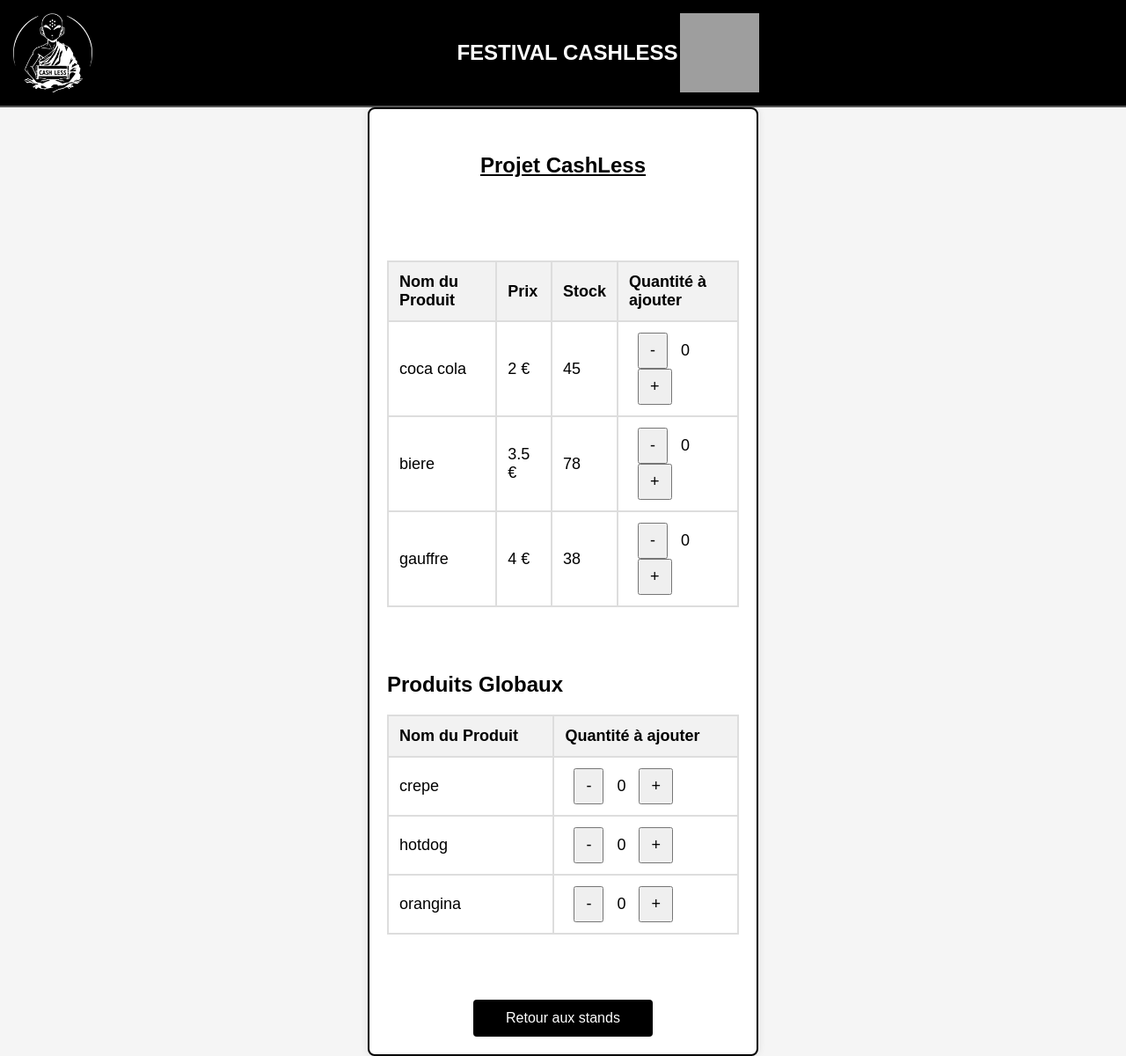
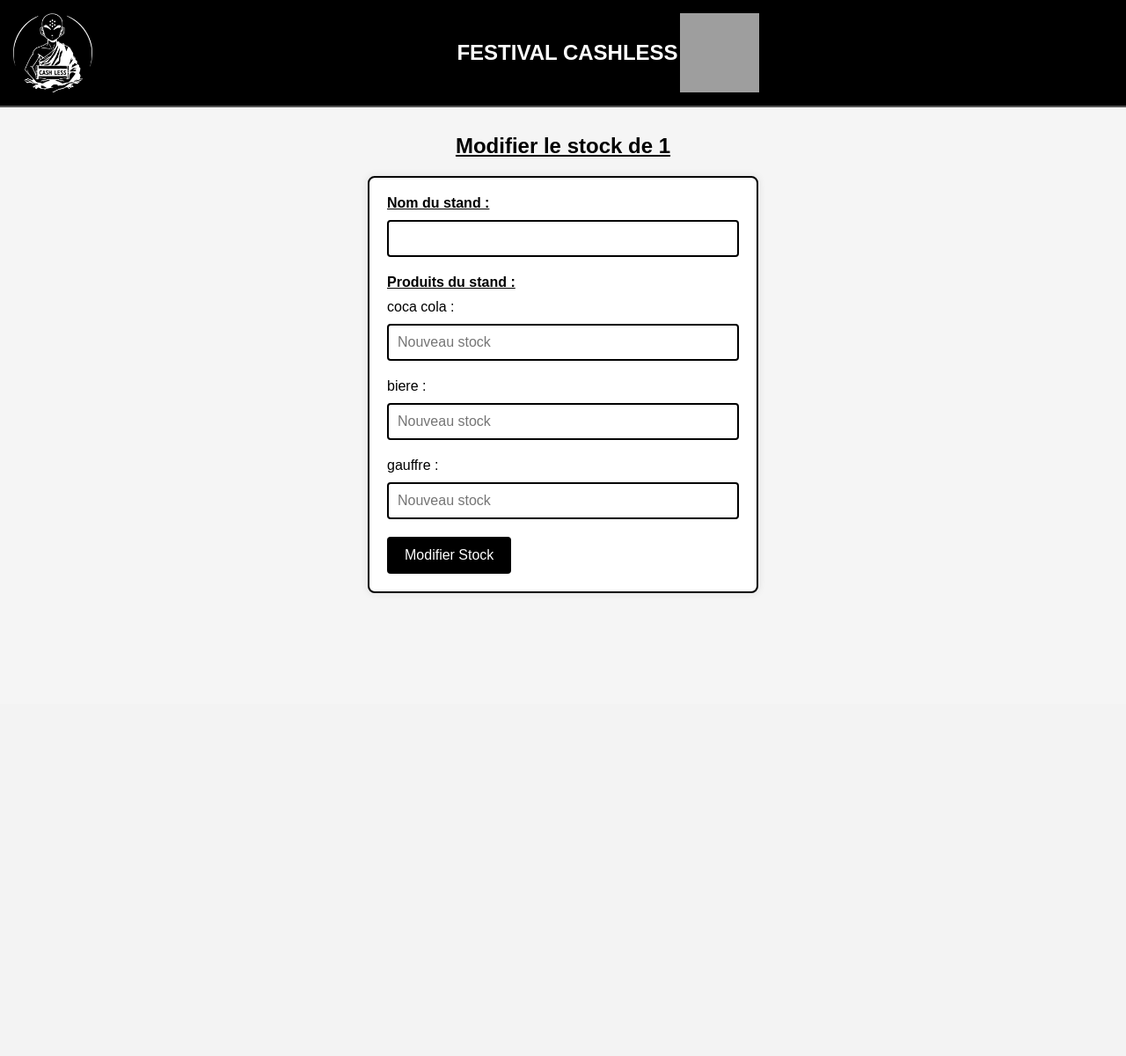
Before and after one commit to MaximePouchoy/projet_cashless_fin_bts, a Node server app: page /ajouterStock?stand=1 in a window 1280 px wide. Shown: the whole page at 88% size. After the commit the page ends 674 px from the top, so only its background shows below. Run offline with Node 20, Linux system fonts and the light colour scheme; data comes from the database, SQL or seed files in the repository; grey boxes are pictures that could not be loaded.

Commit message:
marche pas sde fou mais bon

```diff
--- a/public/stylesheets/style.css
+++ b/public/stylesheets/style.css
@@ -215,6 +231,9 @@ body {
   width: 100%;
   border-collapse: collapse;
   margin-top: 20px;
+  border-radius: 2px;
+
+
 }
 
 .product-container th, .product-container td {
@@ -222,16 +241,27 @@ body {
   text-align: left;
   padding: 12px;
   font-size: 18px;
+  border-color: black;
+  border-radius: 2px;
 }
 
 .product-container th {
   background-color: #f2f2f2;
+  border-radius: 2px;
+  background-color: black;
+
+
 }
 
 .product-container td button {
   margin: 0 10px;
   padding: 8px 12px;
   font-size: 18px; /
+}
+
+.table-header {
+  background-color: black;
+  color: white;
 }
 
 .error-input {
--- a/routes/index.js
+++ b/routes/index.js
@@ -232,44 +232,8 @@ router.get('/pageAdmin', (req, res) => {
   res.render('pageAdmin', { title: 'page Admin CashLess' });
 });
 
-router.get('/choixStandAdmin', (req, res) => {
 
-  // Exécute une requête SQL pour récupérer le nombre de stands
-  connection.query('SELECT * FROM stand ORDER BY id', (error, results) => {
-    if (error) {
-      throw error;
-    }
-    // Récupère le nombre de stands
-    const nombreDeStands = results[0].nombre_de_stands;
-    // Rend la page "vente" avec le nombre de stands comme variable
-    res.render('choixStandAdmin', { title: 'Projet CashLess', nombreDeStands: results });
-    console.log('Résultats de la requête :', results.length );
-    console.log('Résultats de la requête :'  + results[0].nom);
-  });
-});
-router.get('/ajouterStock', (req, res, next) => {
-  // Exécute une requête SQL pour récupérer les produits avec leur prix et leur stock
-  const query1 = `
-    SELECT lesproduitsdesstands.id_produit, lesproduitsdesstands.stock, produit.nom, produit.prix
-    FROM lesproduitsdesstands
-           JOIN produit ON lesproduitsdesstands.id_produit = produit.id
-    WHERE lesproduitsdesstands.id_stand = ?
-  `;
-  connection.query(query1, [req.query.stand], (error, results) => {
-    if (error) {
-      throw error;
-    }
-    // Ensuite, exécutez la deuxième requête SQL pour récupérer tous les noms de produits
-    const query2 = `SELECT id, nom FROM produit`;
-    connection.query(query2, (error, produits_global) => {
-      if (error) {
-        throw error;
-      }
-      // Rend la page "ajouterStock" avec les données récupérées
-      res.render('ajouterStock', { title: 'Projet CashLess', produits: results, produits_global: produits_global });
-    });
-  });
-});
+
 router.get('/ajouterBenevole', (req, res) => {
   connection.query('SELECT * FROM stand ORDER BY id', (error, results) => {
     if (error) {
@@ -357,4 +321,80 @@ router.post('/creerStand', (req, res) => {
   });
 });
 
+
+
+router.get('/choixStandAdmin', (req, res) => {
+  // Exécuter une requête SQL pour récupérer tous les stands
+  connection.query('SELECT * FROM stand ORDER BY id', (error, results) => {
+    if (error) {
+      console.error('Erreur lors de la récupération des stands :', error);
+      return res.status(500).send('Erreur lors de la récupération des stands.');
+    }
+
+    // Rendre la page "choixStandAdmin" avec les données récupérées
+    res.render('choixStandAdmin', { title: 'Projet CashLess', nombreDeStands: results });
+  });
+});
+
+router.get('/ajouterStock', (req, res, next) => {
+  const standId = req.query.stand; // Récupérer l'ID du stand depuis la requête
+
+  // Exécuter une requête SQL pour récupérer les produits du stand avec leur prix et leur stock
+  const query1 = `
+    SELECT lesproduitsdesstands.id_produit, lesproduitsdesstands.stock, produit.nom, produit.prix
+    FROM lesproduitsdesstands
+    JOIN produit ON lesproduitsdesstands.id_produit = produit.id
+    WHERE lesproduitsdesstands.id_stand = ?
+  `;
+  connection.query(query1, [standId], (error, results) => {
+    if (error) {
+      console.error('Erreur lors de la récupération des produits du stand :', error);
+      return res.status(500).send('Erreur lors de la récupération des produits du stand.');
+    }
+
+    // Ensuite, exécuter une requête SQL pour récupérer tous les noms de produits globaux
+    const query2 = 'SELECT id, nom FROM produit';
+    connection.query(query2, (error, produits_global) => {
+      if (error) {
+        console.error('Erreur lors de la récupération des produits globaux :', error);
+        return res.status(500).send('Erreur lors de la récupération des produits globaux.');
+      }
+
+      // Rendre la page "ajouterStock" avec les données récupérées
+      res.render('ajouterStock', { title: 'Projet CashLess', produits: results, produits_global: produits_global, idstand: standId});
+    });
+  });
+});
+
+router.post('/modifierStock', (req, res, next) => {
+  const standId = req.query.stand; // Récupérer l'ID du stand depuis la requête
+  const standNom = req.body.nom; // Récupérer le nom du stand depuis le formulaire
+  const produits = req.body.produits; // Récupérer la liste des produits avec leurs nouveaux stocks depuis le formulaire
+
+  // Parcourir la liste des produits pour mettre à jour le stock de chaque produit dans la table "lesproduitsdesstands"
+  produits.forEach(produit => {
+    const idProduit = produit.id;
+    const nouveauStock = req.body[`stock_${idProduit}`]; // Récupérer le nouveau stock à partir de req.body
+
+    // Mettre à jour le stock du produit dans la table "lesproduitsdesstands"
+    const updateQuery = 'UPDATE lesproduitsdesstands SET stock = ? WHERE id_produit = ? AND id_stand = ?';
+    connection.query(updateQuery, [nouveauStock, idProduit, standId], (err, results) => {
+      if (err) {
+        console.error('Erreur lors de la mise à jour du stock du produit :', err);
+        // Envoyer une réponse d'erreur au client
+        return res.status(500).send('Erreur lors de la mise à jour du stock du produit.');
+      }
+    });
+  });
+
+  // Envoyer une réponse de succès au client
+  res.status(200).send('Stock des produits mis à jour avec succès.');
+});
+
+
+
+
+
+
+
 module.exports = router;
--- a/views/ajouterStock.ejs
+++ b/views/ajouterStock.ejs
@@ -1,94 +1,61 @@
 <% include header.ejs %>
 
-<form action="/creerProduit" method="POST" class="form-container">
-    <div class="title-container">
-        <div class="main-title"><%= title %></div>
-    </div>
+<div class="title-container">
+    <div class="main-title">Modifier le stock de <%=idstand%></div>
+</div>
 
-    <br>
-    <br>
-    <br>
+<form action="/modifierStock?stand=<%=idstand%>" method="POST" class="form-container"> <!-- Ajoutez l'ID du stand à l'URL du formulaire -->
+    <label for="nom" class="subtitle_stand">Nom du stand :</label>
+    <input type="text" id="nom" name="nom" required><br>
+    <label for="produitDuStand" class="subtitle_stand">Produits du stand :</label>
+    <% produits.forEach(produit => { %>
+        <div class="product-container">
+            <input type="hidden" name="produits[]" value="<%= produit.id %>">
+            <label for="stock_<%= produit.id %>"><%= produit.nom %> :</label>
+            <input type="number" id="stock_<%= produit.id %>" name="stock_<%= produit.id %>"
+                   placeholder="Nouveau stock" min="0" required><br>
+        </div>
+    <% }); %>
 
-    <div class="product-container">
-        <table>
-            <tr>
-                <th>Nom du Produit</th>
-                <th>Prix</th>
-                <th>Stock</th>
-                <th>Quantité à ajouter</th>
-            </tr>
-            <% produits.forEach(produit => { %>
-                <tr>
-                    <td><%= produit.nom %></td>
-                    <td><%= produit.prix %> €</td>
-                    <td><%= produit.stock %></td>
-                    <td>
-                        <!-- Boutons pour augmenter ou diminuer la quantité -->
-                        <button onclick="decrementQuantity(<%= produit.id_produit %>)">-</button>
-                        <span id="quantity_<%= produit.id_produit %>">0</span>
-                        <button onclick="incrementQuantity(<%= produit.id_produit %>)">+</button>
-                    </td>
-                </tr>
-            <% }); %>
-        </table>
-    </div>
-
-    <br>
-    <br>
-    <br>
-
-    <div class="product-container">
-        <h2>Produits Globaux</h2>
-        <table>
-            <tr>
-                <th>Nom du Produit</th>
-                <th>Quantité à ajouter</th>
-            </tr>
-            <% produits_global.forEach(produit => {
-                // Vérifier si le produit est déjà présent dans la liste des produits du stand
-                const isPresentInStand = produits.find(prod => prod.id_produit === produit.id);
-            if (!isPresentInStand) { // Exclure les produits déjà présents dans le stand
-            %>
-            <tr>
-                <td><%= produit.nom %></td>
-                <td>
-                    <!-- Boutons pour augmenter ou diminuer la quantité -->
-                    <button onclick="decrementQuantity(<%= produit.id %>)">-</button>
-                    <span id="quantity_<%= produit.id %>">0</span>
-                    <button onclick="incrementQuantity(<%= produit.id %>)">+</button>
-                </td>
-            </tr>
-            <% }
-            }); %>
-        </table>
-    </div>
-
-    <br>
-    <br>
-    <br>
-    <div class="retour-boutton">
-        <a href="/vente"><button class="submit-button">Retour aux stands</button></a>
-    </div>
-
+    <button type="submit">Modifier Stock</button>
 </form>
 
+
 <script>
-    // Fonction pour incrémenter la quantité
-    function incrementQuantity(productId) {
-        var quantityElement = document.getElementById('quantity_' + productId);
-        var currentQuantity = parseInt(quantityElement.innerText);
-        quantityElement.innerText = currentQuantity + 1;
-    }
+    document.querySelector('form').addEventListener('submit', function(event) {
+        let valid = true;
 
-    // Fonction pour décrémenter la quantité
-    function decrementQuantity(productId) {
-        var quantityElement = document.getElementById('quantity_' + productId);
-        var currentQuantity = parseInt(quantityElement.innerText);
-        if (currentQuantity > 0) {
-            quantityElement.innerText = currentQuantity - 1;
+        // Validation du champ de saisie du nom du stand
+        const nomInput = document.getElementById('nom');
+        if (!nomInput.value) {
+            valid = false;
+            nomInput.classList.add('error-input');
+            nomInput.insertAdjacentHTML('afterend', '<span class="error-message">Veuillez entrer un nom pour le stand.</span>');
+        } else {
+            nomInput.classList.remove('error-input');
+            const errorMessage = nomInput.nextElementSibling;
+            if (errorMessage) errorMessage.remove();
         }
-    }
+
+        // Validation du nouveau stock pour chaque produit
+        <% produits.forEach(produit => { %>
+        const stock_<%= produit.id %> = document.getElementById('stock_<%= produit.id %>');
+        if (!stock_<%= produit.id %>.value || stock_<%= produit.id %>.value < 0) {
+            valid = false;
+            stock_<%= produit.id %>.classList.add('error-input');
+            stock_<%= produit.id %>.insertAdjacentHTML('afterend', '<span class="error-message">Le nouveau stock doit être un nombre positif.</span>');
+        } else {
+            stock_<%= produit.id %>.classList.remove('error-input');
+            const errorMessage = stock_<%= produit.id %>.nextElementSibling;
+            if (errorMessage) errorMessage.remove();
+        }
+        <% }); %>
+
+        // Si l'une des validations échoue, on empêche la soumission du formulaire
+        if (!valid) {
+            event.preventDefault();
+        }
+    });
 </script>
 
-</body>
 </html>
```
Also changed, not shown: other parts of public/stylesheets/style.css (+26 -10 lines), views/choixStandAdmin.ejs (+11 -8 lines), public/images/stand-modified.png (added).
